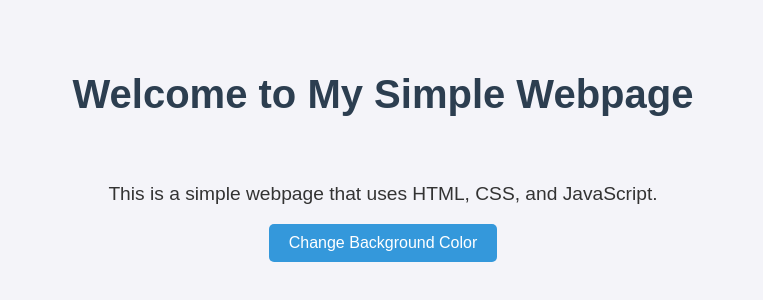
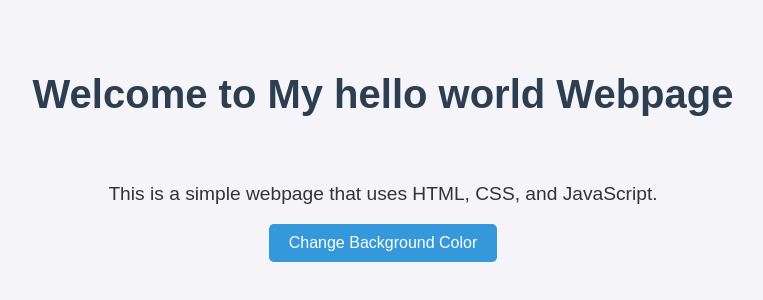
Before and after one commit to eppalapallysharath/demo-web-page, a plain HTML site: page index.html in a window 1280 px wide. Shown: the part 246-546 px from the top of the page, without its empty margins (257-1020 px from the left). Drawn offline with Linux system fonts and the light colour scheme.

Commit message:
made changes in index page

```diff
--- a/index.html
+++ b/index.html
@@ -8,7 +8,7 @@
 </head>
 <body>
     <header>
-        <h1>Welcome to My Simple Webpage</h1>
+        <h1>Welcome to My hello world Webpage</h1>
     </header>
 
     <section>
```
